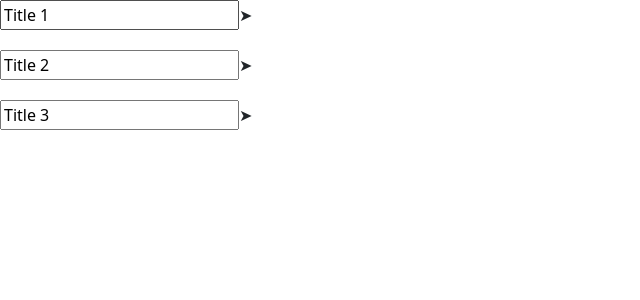
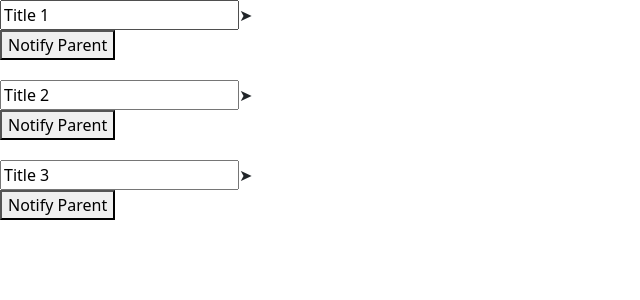
Before and after one commit to madhavi-anneboina/bootcamp, an Angular app: page /expandpanel in a window 1280 px wide. Shown: the top 300 px of the page, without its empty margins (0-640 px from the left). Built offline with nearby package versions, Linux system fonts and the light colour scheme.

Commit message:
child to parent communication

```diff
--- a/src/app/expanditem/expanditem.component.html
+++ b/src/app/expanditem/expanditem.component.html
@@ -12,3 +12,6 @@
     </div>
 
 </div>
+
+
+<button (click)="sendNotification()">Notify Parent</button>
--- a/src/app/expanditem/expanditem.component.ts
+++ b/src/app/expanditem/expanditem.component.ts
@@ -6,11 +6,19 @@ import { Component, EventEmitter, Input, Output } from '@angular/core';
   styleUrls: ['./expanditem.component.css']
 })
 export class ExpanditemComponent {
+  childMessage :string = "Heloooo iam coming from child"
   @Input() data:any
   @Output() toggleDescription = new EventEmitter<void>();
+  @Output() notifyParent : EventEmitter<string> = new EventEmitter<string>();
 
   // onToggleDescription(): void {
   //   this.toggleDescription.emit();
   // }
 
+
+  // Child to parent Communication
+  sendNotification(): void {
+    this.notifyParent.emit(this.childMessage);
+  }
+
 }
--- a/src/app/expandpanel/expandpanel.component.html
+++ b/src/app/expandpanel/expandpanel.component.html
@@ -1,4 +1,9 @@
 <div *ngFor="let item of items; let i = index">
-  <app-expanditem [data]="item" (toggleDescription)="toggleDescription(i)">
+  <app-expanditem
+   [data]="item"
+   (toggleDescription)="toggleDescription(i)"
+   (notifyParent)="receiveNotification($event)"
+   >
   </app-expanditem>
 </div>
+{{messageFromChild}}
--- a/src/app/expandpanel/expandpanel.component.ts
+++ b/src/app/expandpanel/expandpanel.component.ts
@@ -6,6 +6,7 @@ import { Component } from '@angular/core';
   styleUrls: ['./expandpanel.component.css'],
 })
 export class ExpandpanelComponent {
+  messageFromChild :string =""
   items = [
     {
       title: 'Title 1',
@@ -39,4 +40,8 @@ export class ExpandpanelComponent {
       }
     });
   }
+
+  receiveNotification(messgae :string){
+   this.messageFromChild = messgae
+  }
 }
```
